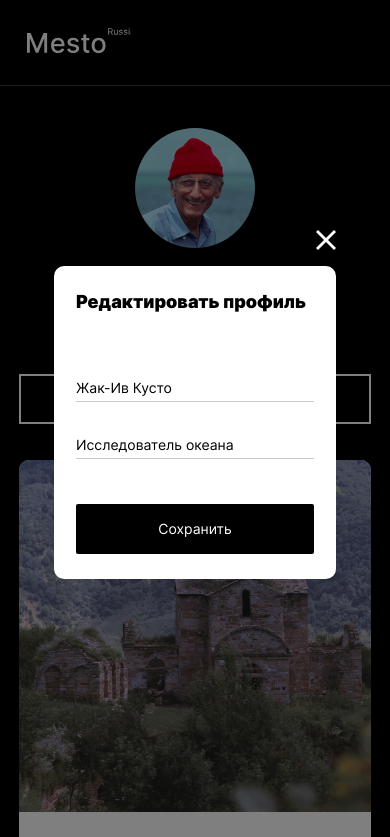
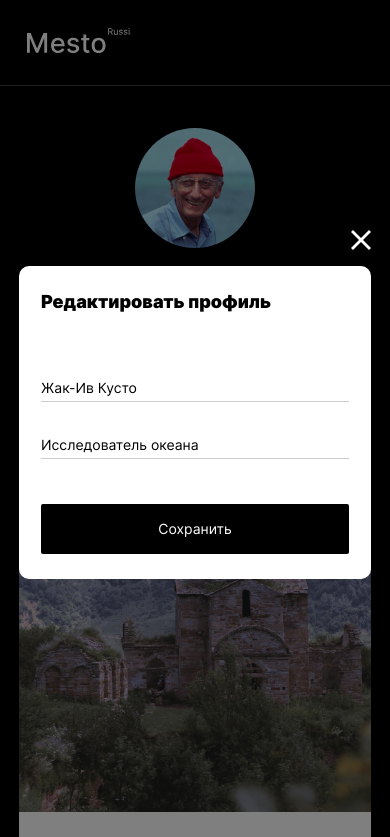
Before and after one commit to N3keT/mesto, a plain HTML site: page index.html in a window 390 px wide. Both pictures are taken after a click on the button 294 px from the left and 291 px from the top of the page. Shown: the top 837 px of the page. Drawn offline with Linux system fonts and the light colour scheme; files whose address does not match are found by name.

Commit message:
доработать

```diff
--- a/blocks/popup/__container/popup__container.css
+++ b/blocks/popup/__container/popup__container.css
@@ -11,6 +11,6 @@
 @media (max-width: 767px) {
     .popup__container {
         padding: 25px 22px;
-        max-width: 282px;
+        width: calc(100% - 19px * 2);
     }
 }
```
